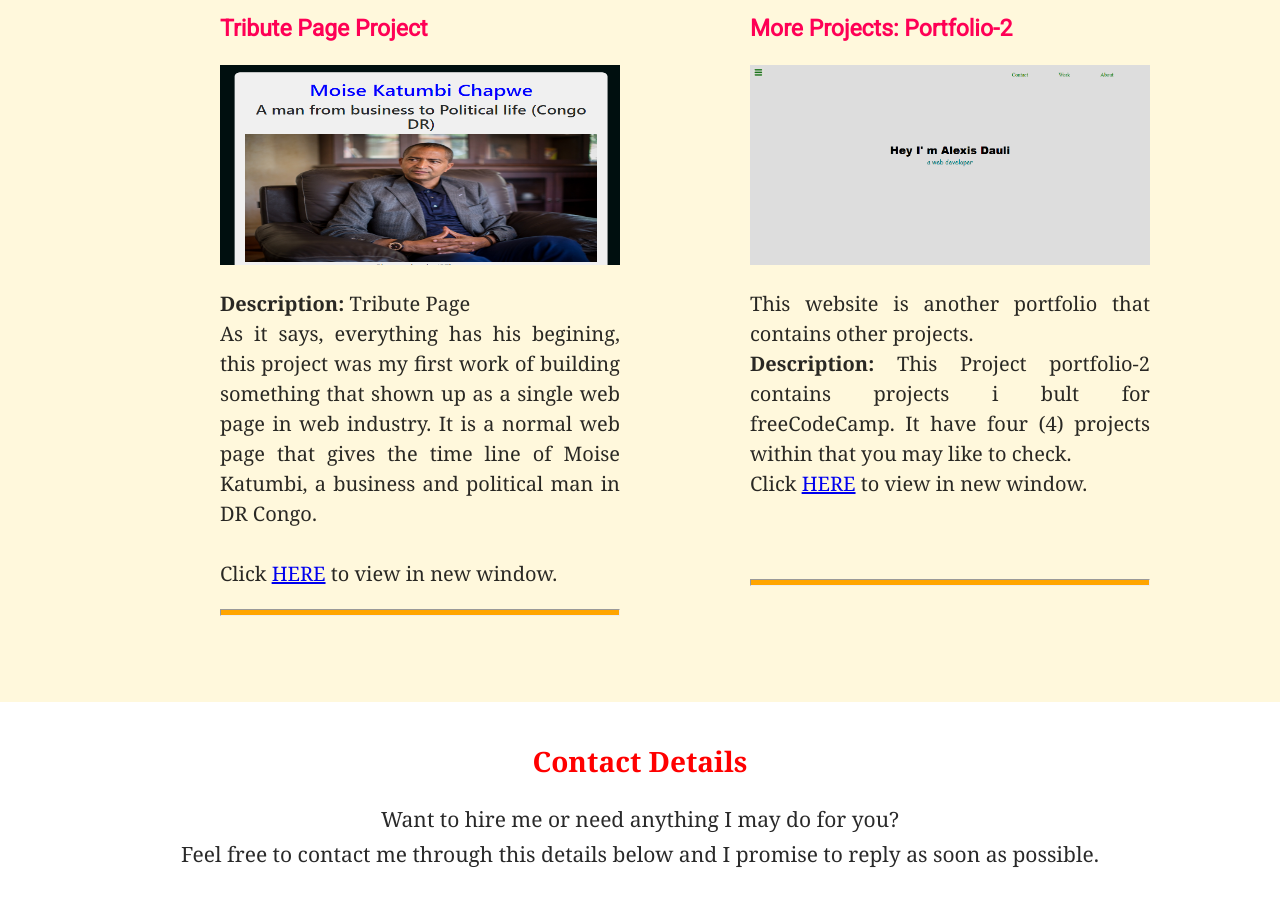
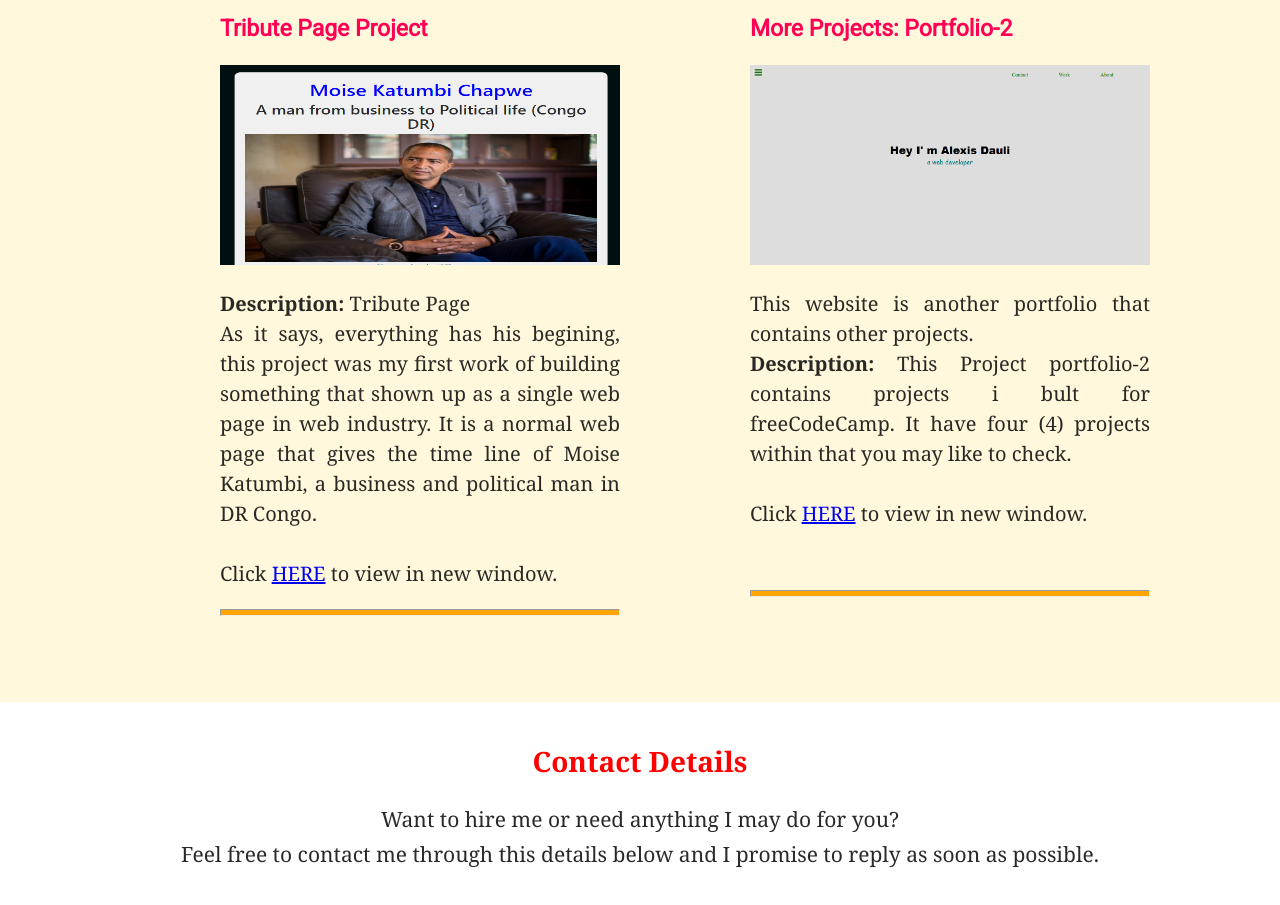
Before and after one commit to Dauli/Portfolio, a plain HTML site: page index.html in a window 1280 px wide. Shown: the part 4154-5059 px from the top of the page. Drawn offline with nearby package versions, Linux system fonts and the light colour scheme.

```diff
--- a/index.html
+++ b/index.html
@@ -244,11 +244,11 @@
 						This website is another portfolio that contains other projects.
 						<br><strong>Description: </strong>
 						This Project portfolio-2 contains projects i bult for freeCodeCamp.
-						It have four (4) projects within that you may like to check.<br>
+						It have four (4) projects within that you may like to check.<br><br>
 						Click <a href="https://dauli.github.io/Portfolio-FCC" target="_blank">HERE</a>
 						to view in new window.
 					</p>
-					<br><br>
+					<br>
 					<hr class="hr_6">
 				</div>
 			</div>
```
